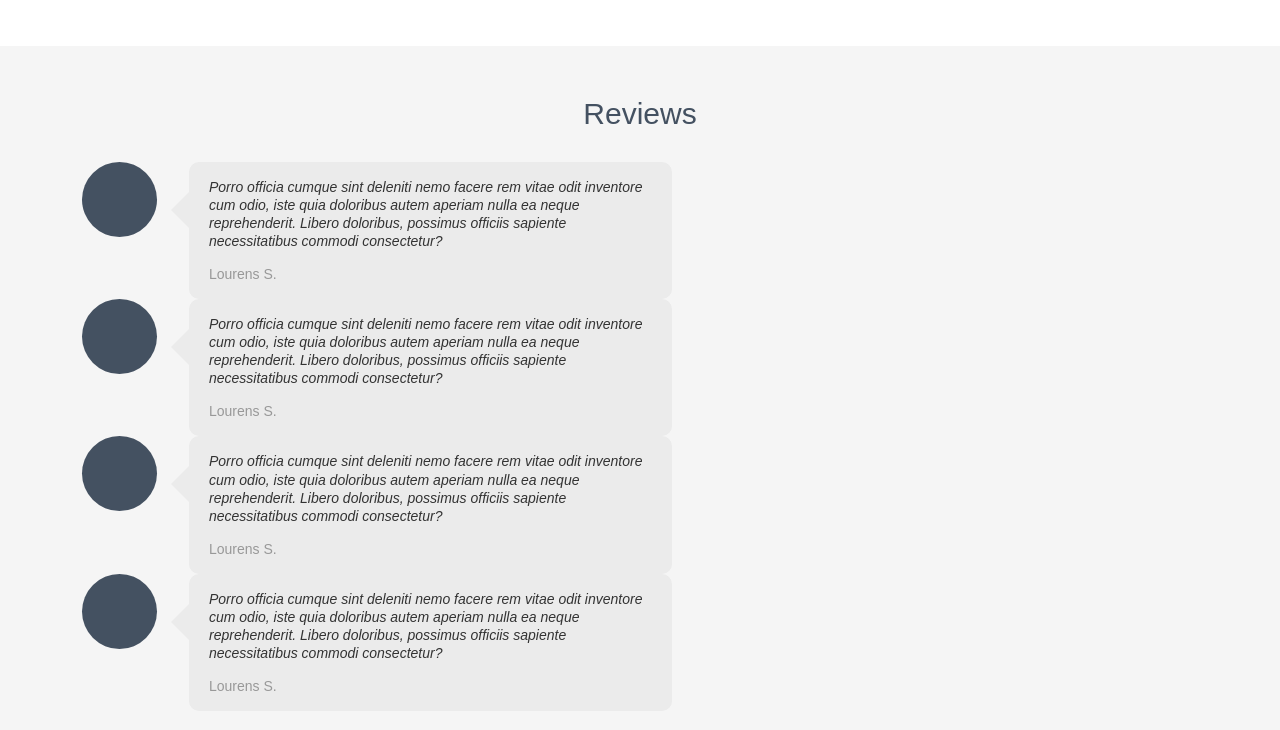
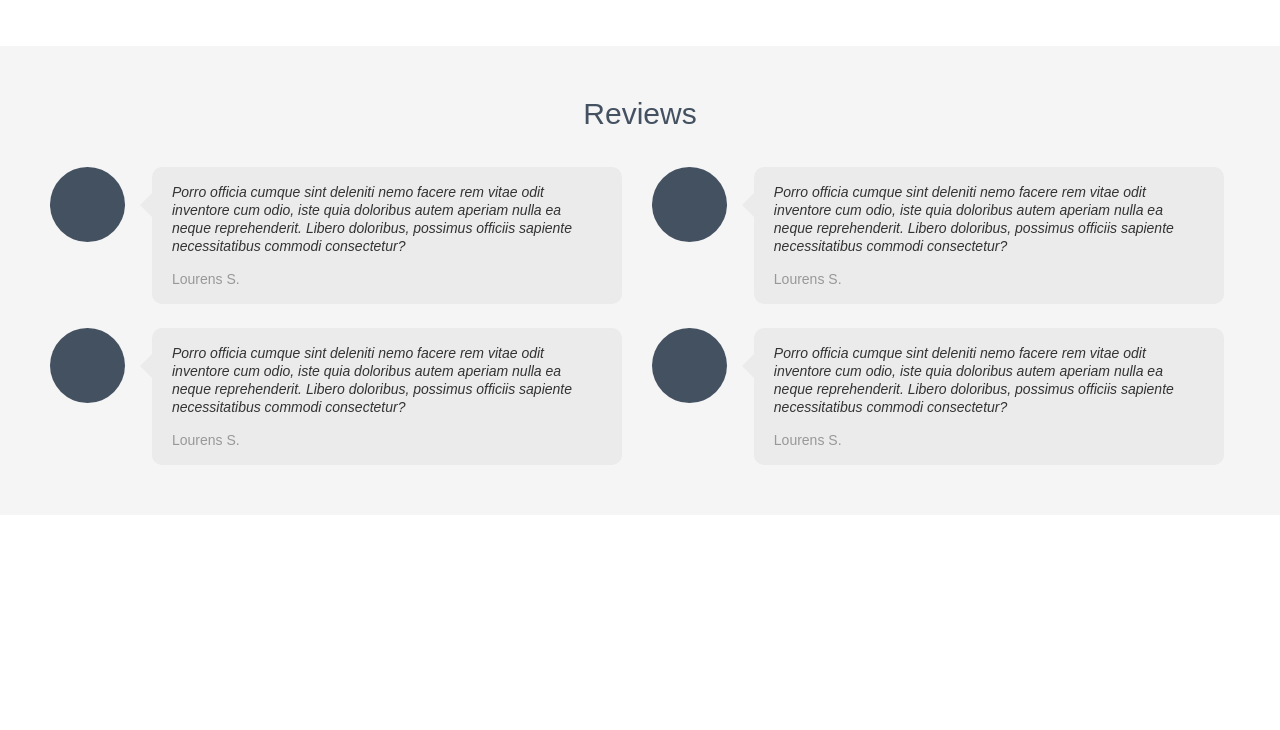
Before and after one commit to zerotrickster/geekHTML5css3, a plain HTML site: page index.html in a window 1280 px wide. Shown: the part 1572-2302 px from the top of the page. After the commit the page ends 2087 px from the top, so only its background shows below. Drawn offline with Linux system fonts and the light colour scheme.

Commit message:
review-sect

```diff
--- a/css/site.css
+++ b/css/style.css
@@ -214,9 +214,27 @@ body {
   padding: 50px;
   box-sizing: border-box;
 }
+
+.reviews-h2{
+  margin-bottom: 35px;
+}
+
 .review-wrp {
-  margin:0 24px 0 32px;
-  width: 50%;
+  display: inline-block;
+  margin:0 ;
+  width: 49%;
+  box-sizing: border-box;
+  float: left;
+  margin: 0 23px 24px 0;
+}
+
+.review-wrp:nth-child(2n+3) {
+	float: right;
+	margin-right: 0;
+}
+
+.review-wrp:nth-child(n+4){
+	margin-bottom: 0;
 }
 
 .avatar {
@@ -230,11 +248,12 @@ body {
 
 
 .review-block {
-  float: right;
+  /*float: right;*/
+  display: inline-block;
   font-size: 14px;
   line-height: 1.29;
   background-color: #ebebeb;
-  width: 483px;
+  width: 470px;
   min-height: 121px;
   border-radius: 10px;
   padding: 16px 20px;
@@ -246,10 +265,10 @@ body {
 .review-block:before{
   content: '';
   position: absolute;
-  left: -36px;
-  top: 30px;
-  border: 18px solid transparent;
-  border-right: 18px solid #ebebeb;
+  left: -24px;
+  top: 26px;
+  border: 12px solid transparent;
+  border-right: 12px solid #ebebeb;
 }
 
 .review-text {
--- a/index.html
+++ b/index.html
@@ -3,7 +3,7 @@
 <head>
 	<meta charset="UTF-8">
 	<title>Document</title>
-	<link rel="stylesheet"  href="css/site.css">
+	<link rel="stylesheet"  href="css/style.css">
 </head>
 <body>
     <div class="container">
@@ -72,30 +72,30 @@
 				</figcaption>
 			</figure>
 		</section>
-		<article class="review-sect sec">
+		<article class="review-sect sect clearfix">
 			<span class="h2 reviews-h2">Reviews</span>
-			<div class="review-wrp clearfix">
+			<div class="review-wrp">
 				<div class="avatar"></div>
 				<blockquote class="review-block">
 					<p class="review-text">Porro officia cumque sint deleniti nemo facere rem vitae odit inventore cum odio, iste quia doloribus autem aperiam nulla ea neque reprehenderit. Libero doloribus, possimus officiis sapiente necessitatibus commodi consectetur?</p>
 					<footer class="review-author">Lourens S.</footer>
 				</blockquote>
 			</div>
-			<div class="review-wrp clearfix">
+			<div class="review-wrp">
 				<div class="avatar"></div>
 				<blockquote class="review-block">
 					<p class="review-text">Porro officia cumque sint deleniti nemo facere rem vitae odit inventore cum odio, iste quia doloribus autem aperiam nulla ea neque reprehenderit. Libero doloribus, possimus officiis sapiente necessitatibus commodi consectetur?</p>
 					<footer class="review-author">Lourens S.</footer>
 				</blockquote>
 			</div>
-			<div class="review-wrp clearfix">
+			<div class="review-wrp">
 				<div class="avatar"></div>
 				<blockquote class="review-block">
 					<p class="review-text">Porro officia cumque sint deleniti nemo facere rem vitae odit inventore cum odio, iste quia doloribus autem aperiam nulla ea neque reprehenderit. Libero doloribus, possimus officiis sapiente necessitatibus commodi consectetur?</p>
 					<footer class="review-author">Lourens S.</footer>
 				</blockquote>
 			</div>
-			<div class="review-wrp clearfix">
+			<div class="review-wrp">
 				<div class="avatar"></div>
 				<blockquote class="review-block">
 					<p class="review-text">Porro officia cumque sint deleniti nemo facere rem vitae odit inventore cum odio, iste quia doloribus autem aperiam nulla ea neque reprehenderit. Libero doloribus, possimus officiis sapiente necessitatibus commodi consectetur?</p>
```
